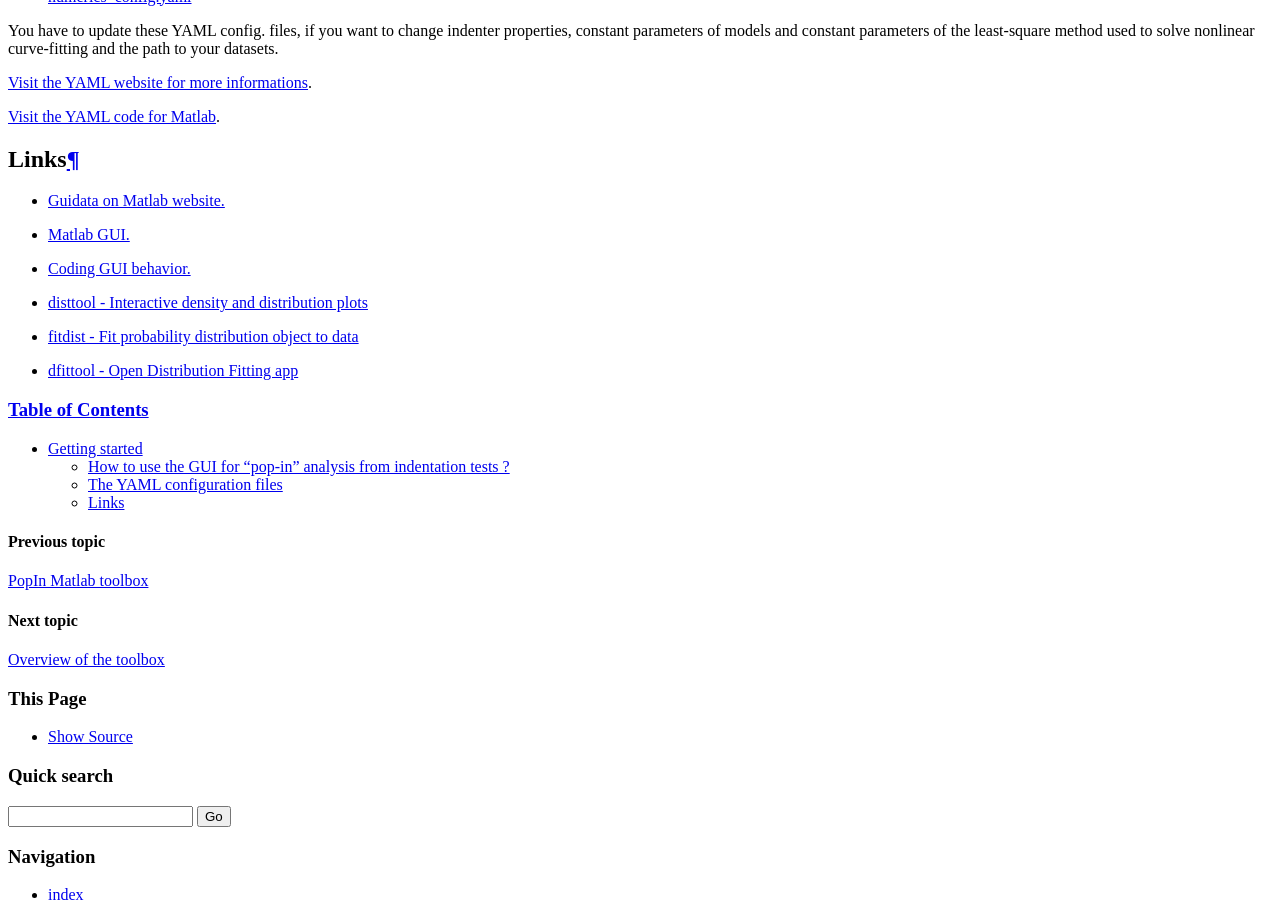
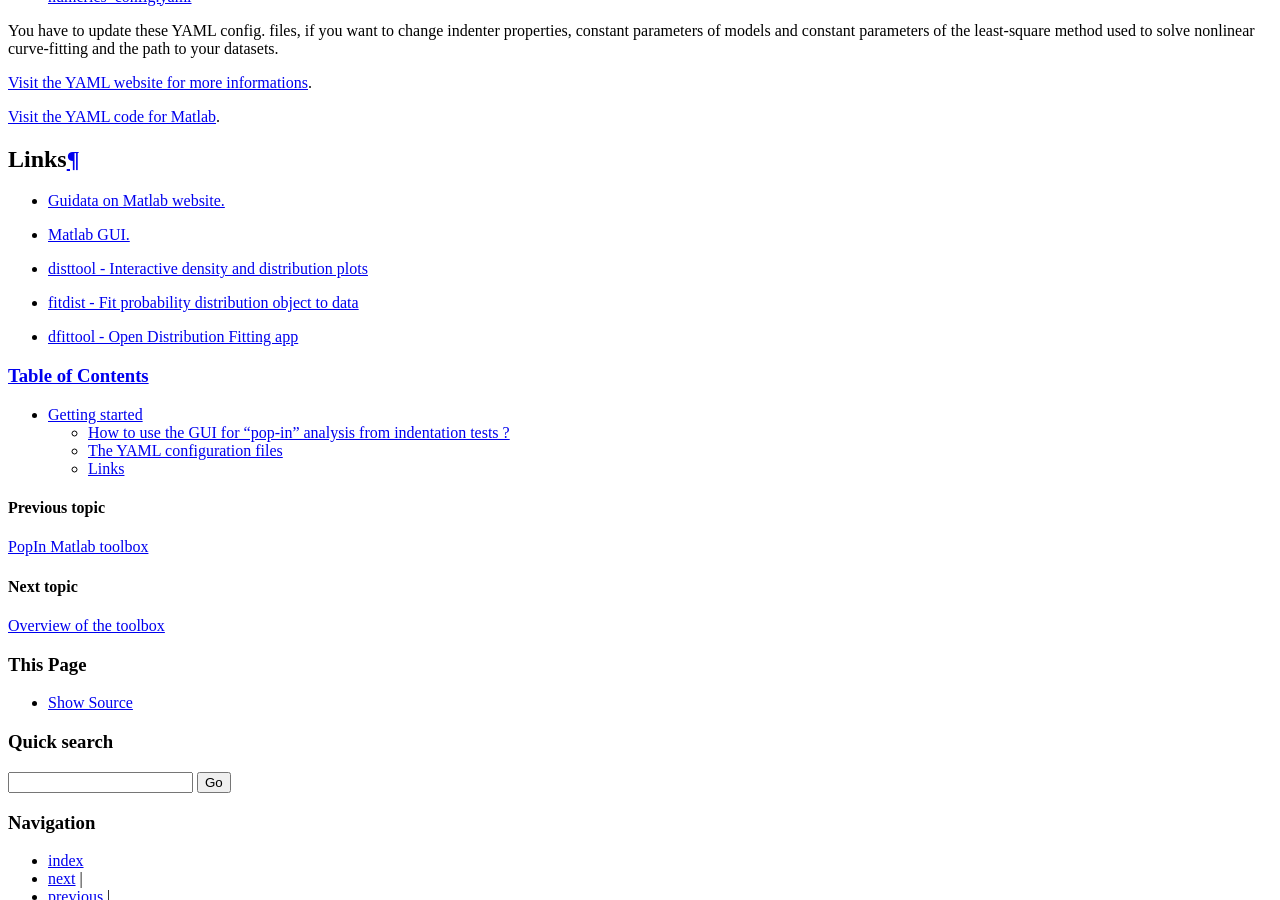
Before and after one commit to DavidMercier/PopIn, a Sphinx documentation site: the page built from doc/getting_started.rst, in a window 1280 px wide and 900 px high, scrolled down 2800 px. Built offline with Sphinx 7.4.7, drawn with Linux system fonts in a browser that asks for light colours; comment, search, counter and statistics services are not loaded.

Commit message:
Update getting_started.rst

```diff
--- a/doc/getting_started.rst
+++ b/doc/getting_started.rst
@@ -103,9 +103,8 @@
 Links
 #######
 
-* `Guidata on Matlab website. <http://www.mathworks.fr/fr/help/matlab/ref/guidata.html>`_
+* `Guidata on Matlab website. <https://www.mathworks.com/help/matlab/ref/guidata.html>`_
 * `Matlab GUI. <http://www.mathworks.com/discovery/matlab-gui.html>`_
-* `Coding GUI behavior. <http://www.mathworks.fr/fr/help/matlab/code-to-run-the-gui.html?searchHighlight=gui>`_
 * `disttool - Interactive density and distribution plots <http://de.mathworks.com/help/stats/disttool.html>`_
 * `fitdist - Fit probability distribution object to data <http://de.mathworks.com/help/stats/fitdist.html>`_
 * `dfittool - Open Distribution Fitting app <http://de.mathworks.com/help/stats/dfittool.html>`_
```
